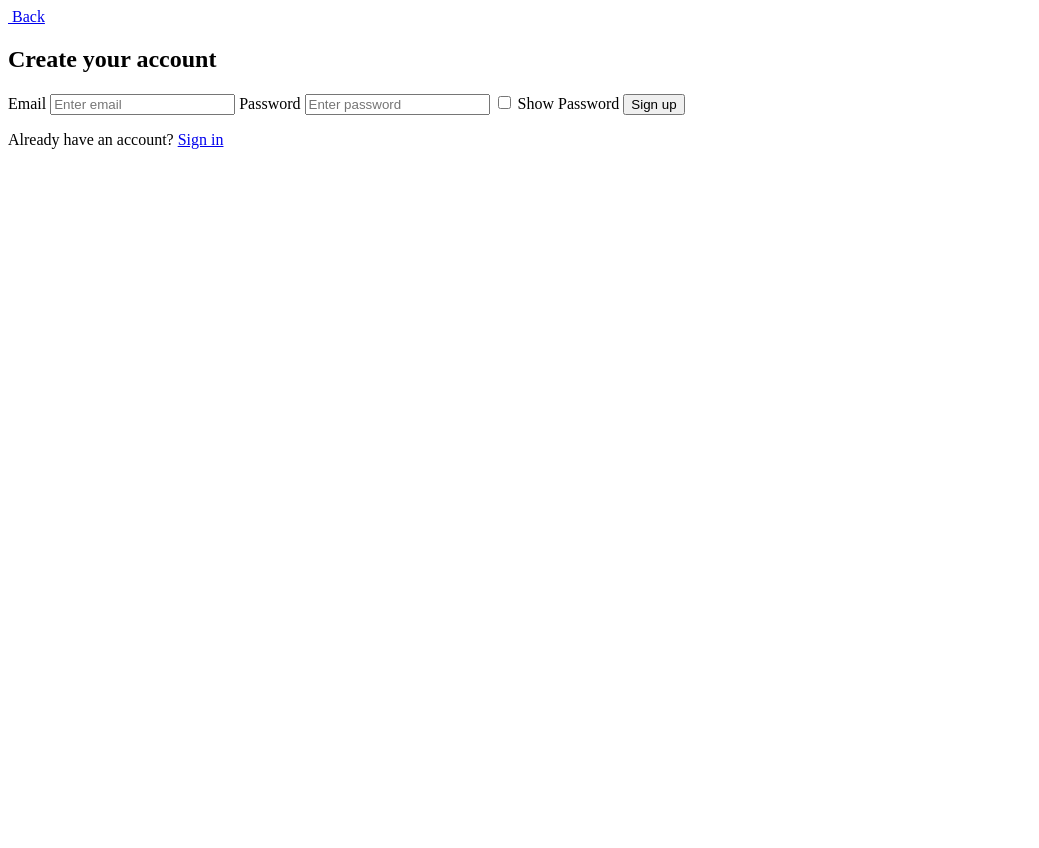
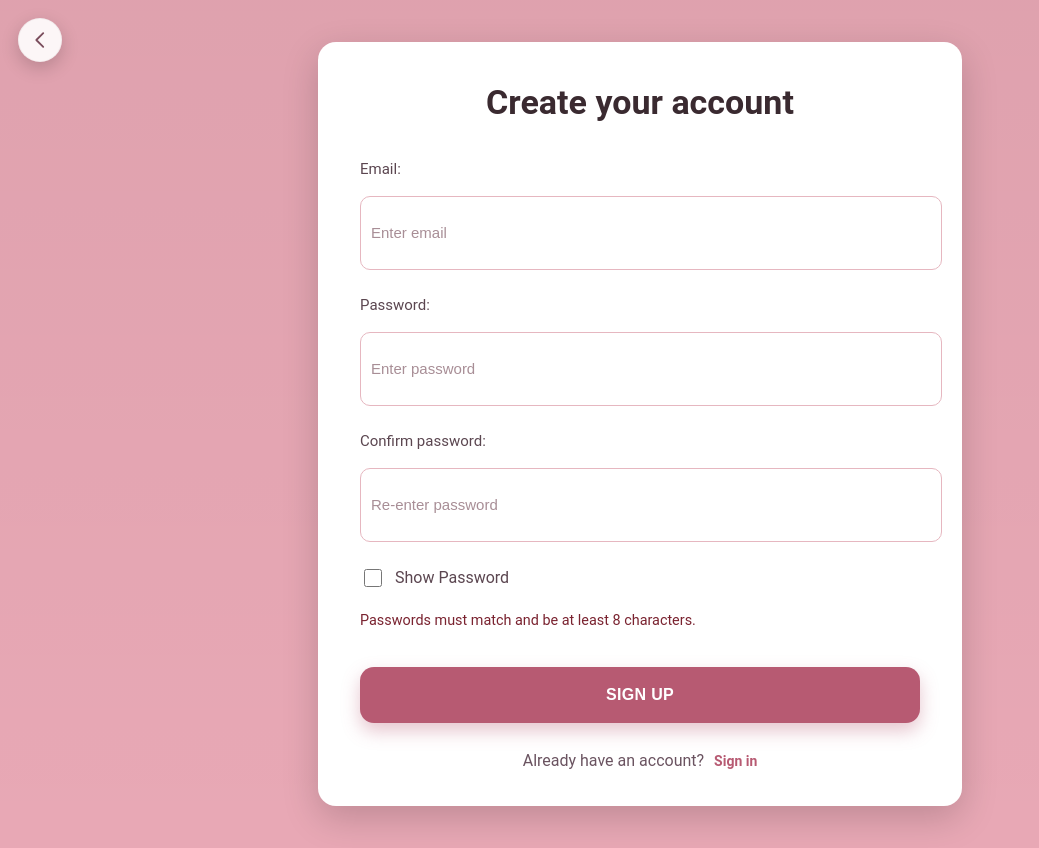
Before and after one commit to xDewitjuh/StarFlix, a website: page frontend/sign-up.html in a window 1280 px wide. Shown: the whole page, without its empty margins (0-1039 px from the left). Before the commit the page ends 800 px from the top, so only its background shows below. Drawn offline with Linux system fonts and the light colour scheme.

Commit message:
Add functional sign-up page with validation and password hint

```diff
--- a/frontend/css/main.css
+++ b/frontend/css/main.css
@@ -542,3 +542,10 @@ input[type="password"] {
   .auth-card { padding: 26px 18px; }
   .auth-btn { height: 52px; }
 }
+
+.auth-hint {
+  margin-top: 6px;
+  font-size: .9rem;
+  color: #7a2330; /* a slightly darker pink/red from your theme */
+  min-height: 1.2em; /* reserve space to avoid layout shift */
+}
--- /dev/null
+++ b/frontend/js/sign-up.js
@@ -0,0 +1,67 @@
+// /frontend/js/signup.js
+document.addEventListener('DOMContentLoaded', () => {
+  console.log('[signup.js] loaded');
+
+  const form    = document.getElementById('signup-form');
+  const email   = document.getElementById('email');
+  const pass    = document.getElementById('password');
+  const confirm = document.getElementById('confirm');
+  const hint    = document.getElementById('auth-hint');
+  const submit  = document.getElementById('auth-submit');
+  const showPw  = document.getElementById('show-password');
+
+  // HARD STOP if any element is missing (will show in console)
+  for (const [name, el] of Object.entries({ form, email, pass, confirm, hint, submit })) {
+    if (!el) { console.error(`[signup.js] Missing element: ${name}`); }
+  }
+
+  const MIN_LEN = 8;
+
+  function setHint(text) {
+    hint.textContent = text || '';
+  }
+
+  function validate() {
+    let msg = '';
+
+    if (!email.value.trim()) {
+      msg = 'Please enter your email.';
+    } else if (!email.checkValidity()) {
+      msg = 'Please enter a valid email address.';
+    } else if (pass.value.length < MIN_LEN) {
+      msg = `Password must be at least ${MIN_LEN} characters.`;
+    } else if (pass.value !== confirm.value) {
+      msg = 'Passwords do not match.';
+    }
+
+    setHint(msg);
+    submit.disabled = !!msg;
+  }
+
+  // show/hide both fields
+  showPw?.addEventListener('change', (e) => {
+    const type = e.target.checked ? 'text' : 'password';
+    pass.type = type;
+    confirm.type = type;
+  });
+
+  // live validation
+  email.addEventListener('input', validate);
+  pass.addEventListener('input', validate);
+  confirm.addEventListener('input', validate);
+
+  // initial state (you should see this immediately)
+  setHint('Passwords must match and be at least 8 characters.');
+  submit.disabled = true;
+
+  // prevent real submit for now
+  form.addEventListener('submit', (e) => {
+    validate();
+    if (submit.disabled) {
+      e.preventDefault();
+      return;
+    }
+    e.preventDefault();
+    alert('Sign-up OK (frontend). Next step: hook to /api/auth/register.');
+  });
+});
--- a/frontend/sign-up.html
+++ b/frontend/sign-up.html
@@ -2,45 +2,58 @@
 <html lang="en">
 <head>
   <meta charset="UTF-8" />
-  <meta name="viewport" content="width=device-width, initial-scale=1.0"/>
-  <title>StarFlix — Sign up</title>
-  <link rel="stylesheet" href="/css/account.css" />
+  <meta name="viewport" content="width=device-width, initial-scale=1.0" />
+  <title>Sign up • StarFlix</title>
+  <link rel="stylesheet" href="css/main.css" />
 </head>
-<body class="auth" data-mode="signup">
-  <!-- Back -->
-  <a class="auth-back" href="/index.html" aria-label="Back to Home">
-    <img src="/assets/back-icon.svg" alt="" />
-    <span>Back</span>
+<body class="auth-page">
+  <!-- Back button -->
+  <a href="/account.html" class="auth-back" aria-label="Go back">
+    <svg viewBox="0 0 24 24" class="auth-back-icon" aria-hidden="true">
+      <path d="M15.5 19.5L8 12l7.5-7.5" fill="none" stroke="currentColor" stroke-width="2"
+            stroke-linecap="round" stroke-linejoin="round" />
+    </svg>
   </a>
 
-  <main class="auth-wrap">
-    <section class="auth-card">
-      <h1 class="auth-title">Create your account</h1>
+  <main class="auth-wrapper">
+    <section class="auth-card" role="form" aria-labelledby="auth-title">
+      <h1 id="auth-title" class="auth-title">Create your account</h1>
 
-      <form id="auth-form" class="auth-form" novalidate>
-        <label class="auth-label" for="email">Email</label>
-        <input class="auth-input" type="email" id="email" name="email" placeholder="Enter email" required />
+      <form id="signup-form" autocomplete="on" novalidate>
+        <!-- Email -->
+        <label for="email" class="auth-label">Email:</label>
+        <input id="email" name="email" type="email" class="auth-input"
+               placeholder="Enter email" required />
 
-        <label class="auth-label" for="password">Password</label>
-        <input class="auth-input" type="password" id="password" name="password" placeholder="Enter password" required />
+        <!-- Password -->
+        <label for="password" class="auth-label">Password:</label>
+        <input id="password" name="password" type="password" class="auth-input"
+               placeholder="Enter password" minlength="8" required />
+
+        <!-- Confirm Password -->
+        <label for="confirm" class="auth-label">Confirm password:</label>
+        <input id="confirm" name="confirm" type="password" class="auth-input"
+               placeholder="Re-enter password" minlength="8" required />
 
         <label class="auth-check">
-          <input type="checkbox" id="togglePassword" />
+          <input id="show-password" type="checkbox" />
           <span>Show Password</span>
         </label>
 
-        <button class="auth-button" type="submit" id="submitBtn">Sign up</button>
+        <!-- inline feedback -->
+        <p id="auth-hint" class="auth-hint" aria-live="polite"></p>
 
-        <p class="auth-error" id="authError" role="alert" hidden></p>
+        <button id="auth-submit" type="submit" class="auth-btn">Sign up</button>
 
-        <p class="auth-subtext">
-          Already have an account?
-          <a href="/account.html" class="auth-link">Sign in</a>
-        </p>
+        <div class="auth-links">
+          <span>Already have an account?</span>
+          <a href="/account.html" class="auth-link"><span>Sign in</span></a>
+        </div>
       </form>
     </section>
   </main>
 
-  <script src="/js/auth.js" defer></script>
+  <!-- Use ONLY the external script -->
+  <script src="js/sign-up.js"></script>
 </body>
 </html>
```
Also changed, not shown: frontend/account.html (+6 -5 lines).
